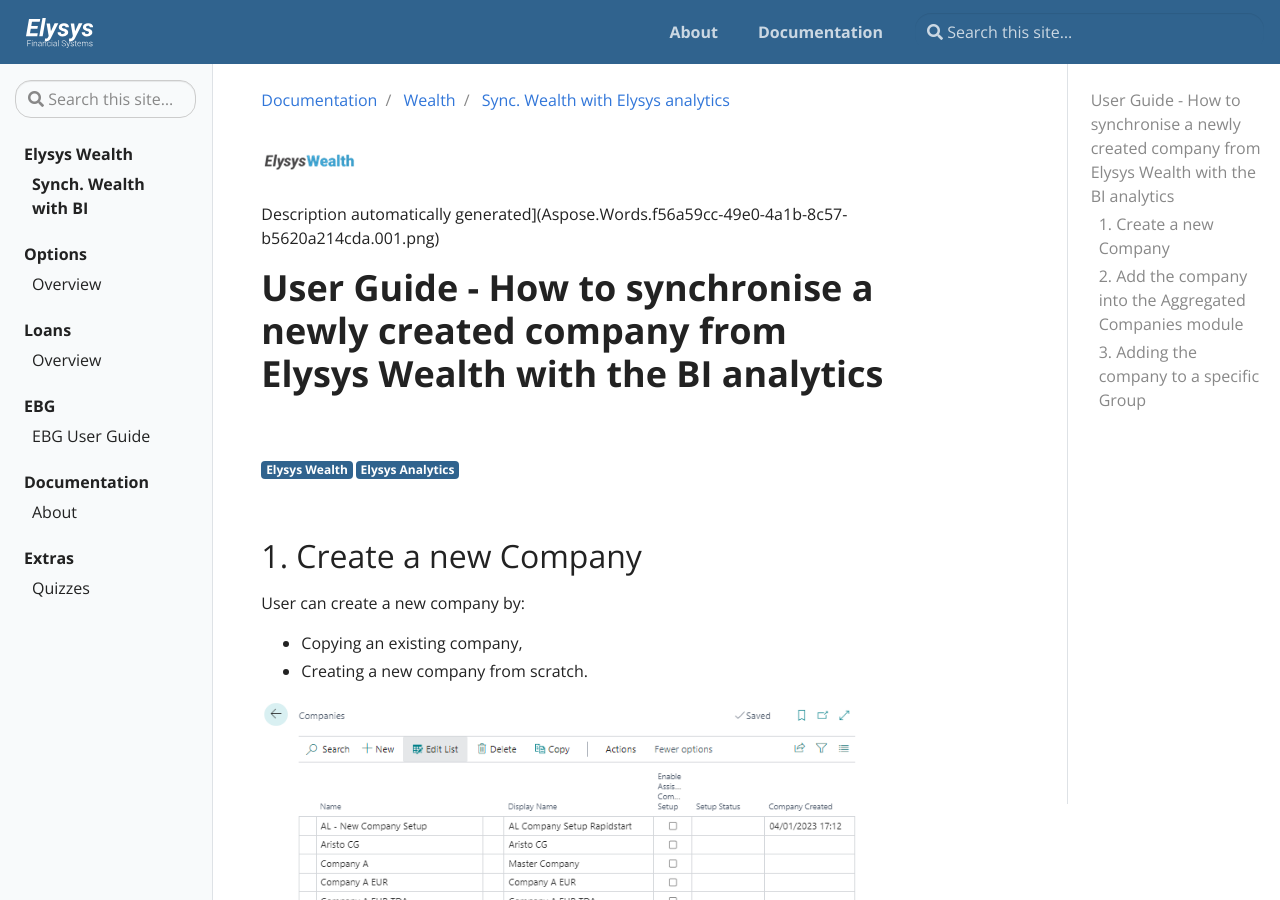
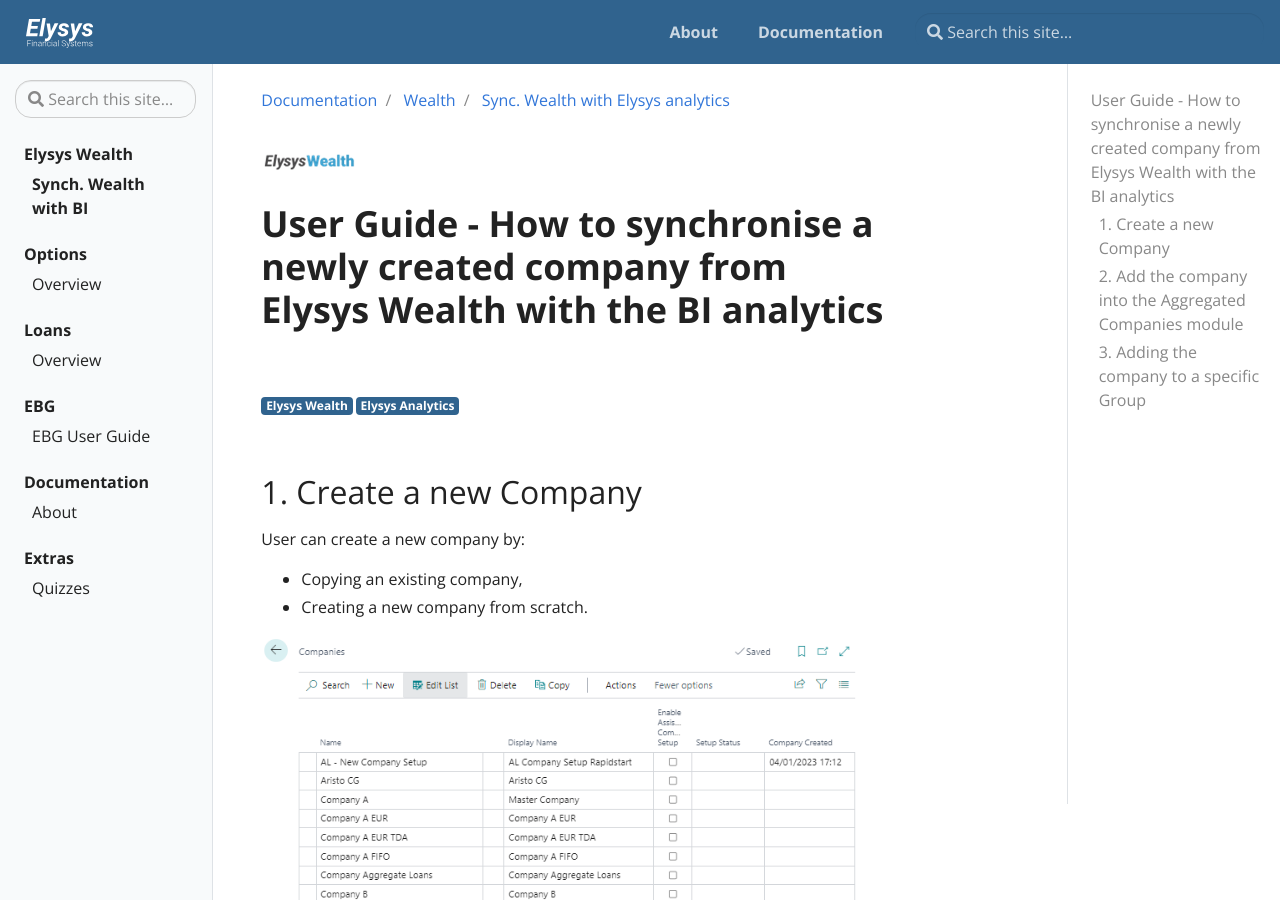
Before and after one commit to Elysys/Docs, a Jekyll site: the page built from _docs/wealth/SynchWealthwithBI.md, in a window 1280 px wide and 900 px high. Built offline with Jekyll 4.4.1, drawn with Linux system fonts in a browser that asks for light colours.

Commit message:
foramt chanegs

```diff
--- a/_docs/wealth/SynchWealthwithBI.md
+++ b/_docs/wealth/SynchWealthwithBI.md
@@ -5,11 +5,7 @@ tags:
  - Elysys Analytics
 description: How to synchronise a newly created company from Elysys Wealth with the Elysys analytics
 ---
-
 ![/assets/img/ElysysLoansLogo.png](../../assets/img/ElysysWealthLogo.png)
-
-Description automatically generated](Aspose.Words.f56a59cc-49e0-4a1b-8c57-b5620a214cda.001.png)
-
 # **User Guide  - How to synchronise a newly created company from Elysys Wealth with the BI analytics**
 
 ## 1. Create a new Company
@@ -54,11 +50,13 @@ Most of the times it is enough to select only the company name and then the BI w
 - User will access the *Consolidation* page and open an existing item in the list. The page can be accessed directly by searching for *“Consolidation”*.
 
 ![/assets/img/ComsolidatonList.png](../../assets/img/ComsolidatonList.png)
+
 *Figure 4 Accessing the Consolidation module*
 
 - Select an existing grouping or create a new one if needed.
 
 ![/assets/img/SelectConsolList.png](../../assets/img/SelectConsolList.png)
+
 *Figure 5 Selecting an existing group*
 
 - Once the group is opened, insert the new company by creating a new line. Mandatory fields to be filled in:
@@ -66,9 +64,11 @@ Most of the times it is enough to select only the company name and then the BI w
   - *Entity Type*
 
 ![/assets/img/ConsolTest.png](../../assets/img/ConsolTest.png)
+
 *Figure 6 Adding a new company into an existing group*
 
 - As a result, the company will be displayed under the ***CONSOLIDATION TEST 1*** in the BI, having the Entity Type ***“ENTITY TEST”.*** Note that the change will be pickup by the BI at the next refresh (refresh rate is 15 minutes).
 
 ![/assets/img/ConsolPage.png](../../assets/img/ConsolPage.png)
+
 *Figure 7 New company added into an existing group*
```
